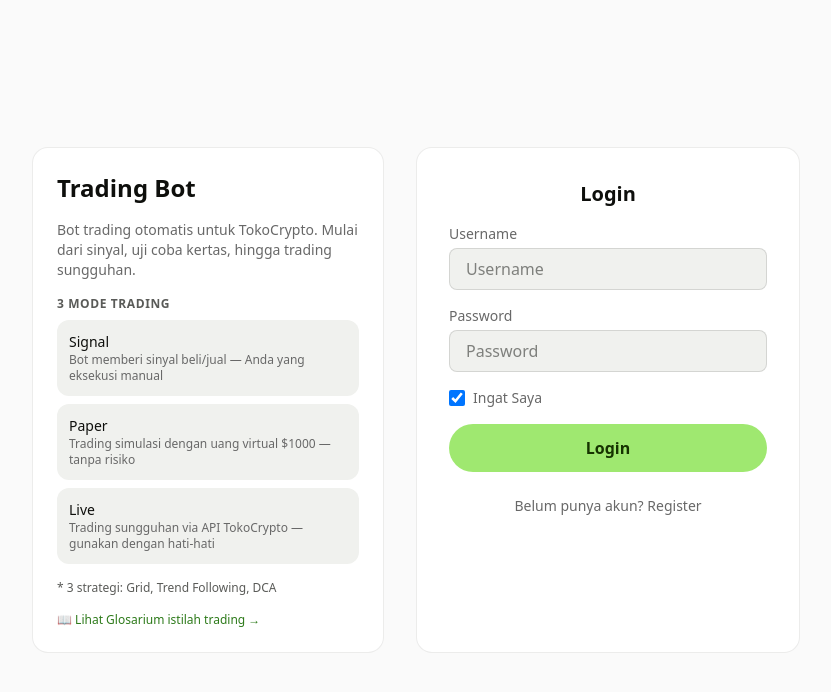
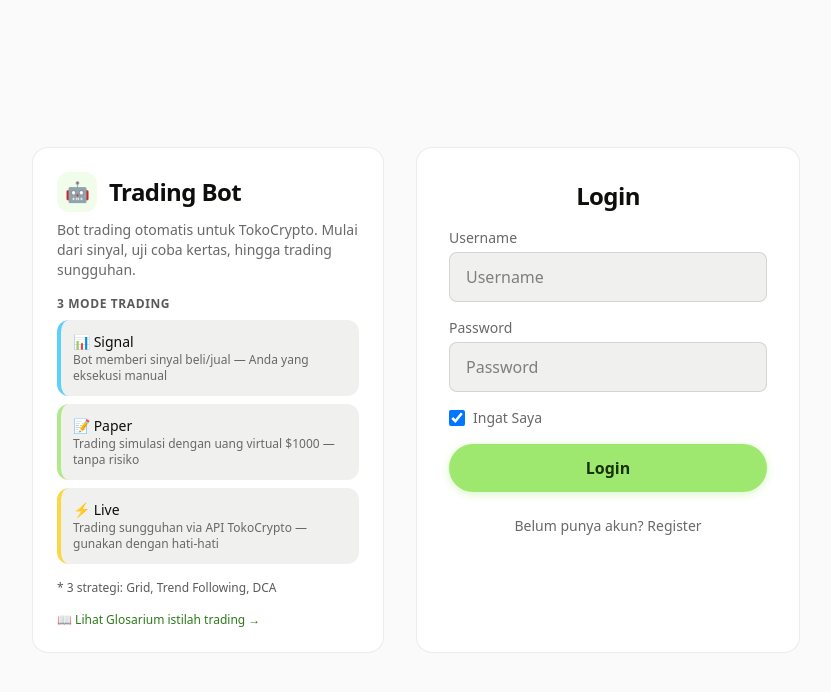
Before and after one commit to jhontea/nt, a Next.js app in the folder frontend/: page /login in a window 1280 px wide. Shown: the top 692 px of the page, without its empty margins (224-1055 px from the left). Built offline with nearby package versions, Linux system fonts and the light colour scheme; no server answers.

Commit message:
feat(ui): improve login page — mode badges, bolder header, better inputs

```diff
--- a/frontend/src/app/login/page.tsx
+++ b/frontend/src/app/login/page.tsx
@@ -4,9 +4,9 @@ import { useAuth } from '@/lib/auth'
 import { api } from '@/lib/api'
 
 const modes = [
-  { name: 'Signal', desc: 'Bot memberi sinyal beli/jual — Anda yang eksekusi manual' },
-  { name: 'Paper', desc: 'Trading simulasi dengan uang virtual $1000 — tanpa risiko' },
-  { name: 'Live', desc: 'Trading sungguhan via API TokoCrypto — gunakan dengan hati-hati' },
+  { name: 'Signal', desc: 'Bot memberi sinyal beli/jual — Anda yang eksekusi manual', icon: '📊', border: 'border-l-4 border-l-[rgba(56,200,255,0.8)]' },
+  { name: 'Paper', desc: 'Trading simulasi dengan uang virtual $1000 — tanpa risiko', icon: '📝', border: 'border-l-4 border-l-[rgba(159,232,112,0.8)]' },
+  { name: 'Live', desc: 'Trading sungguhan via API TokoCrypto — gunakan dengan hati-hati', icon: '⚡', border: 'border-l-4 border-l-[rgba(255,209,26,0.8)]' },
 ]
 
 export default function LoginPage() {
@@ -33,16 +33,19 @@ export default function LoginPage() {
     <div className="min-h-screen flex items-center justify-center p-4 bg-[#fafafa] dark:bg-[#141411]">
       <div className="flex flex-col lg:flex-row gap-8 max-w-3xl w-full">
         {/* Info Panel */}
-        <div className="bg-white dark:bg-[#1e201c] rounded-[16px] p-6 flex-1 space-y-4 border border-[rgba(14,15,12,0.08)] dark:border-[rgba(232,235,230,0.08)]">
-           <h1 className="text-2xl font-bold text-[#0e0f0c] dark:text-[#e8ebe6]">Trading Bot</h1>
+         <div className="bg-white dark:bg-[#1e201c] rounded-[16px] p-6 flex-1 space-y-4 border border-[rgba(14,15,12,0.08)] dark:border-[rgba(232,235,230,0.08)]">
+           <div className="flex items-center gap-3 mb-2">
+             <div className="w-10 h-10 rounded-[12px] bg-[rgba(159,232,112,0.15)] flex items-center justify-center text-xl">🤖</div>
+             <h1 className="text-2xl font-black text-[#0e0f0c] dark:text-[#e8ebe6] tracking-tight">Trading Bot</h1>
+           </div>
           <p className="text-sm text-[#686868] dark:text-[#898989]">
             Bot trading otomatis untuk TokoCrypto. Mulai dari sinyal, uji coba kertas, hingga trading sungguhan.
           </p>
           <div className="space-y-2">
             <p className="text-xs text-[#5a5b58] dark:text-[#8a8d88] uppercase tracking-wider font-semibold">3 Mode Trading</p>
             {modes.map(m => (
-              <div key={m.name} className="bg-[#f0f1ee] dark:bg-[#252822] rounded-[12px] p-3">
-                <p className="text-sm font-medium text-[#0e0f0c] dark:text-[#e8ebe6]">{m.name}</p>
+              <div key={m.name} className={`bg-[#f0f1ee] dark:bg-[#252822] rounded-[12px] p-3 ${m.border}`}>
+                <p className="text-sm font-medium text-[#0e0f0c] dark:text-[#e8ebe6]">{m.icon} {m.name}</p>
                 <p className="text-xs text-[#686868] dark:text-[#898989]">{m.desc}</p>
               </div>
             ))}
@@ -53,7 +56,7 @@ export default function LoginPage() {
 
         {/* Login Form */}
         <form onSubmit={handleSubmit} className="bg-white dark:bg-[#1e201c] p-8 rounded-[16px] w-full max-w-sm space-y-4 flex-shrink-0 border border-[rgba(14,15,12,0.08)] dark:border-[rgba(232,235,230,0.08)]">
-          <h2 className="text-xl font-semibold text-center text-[#0e0f0c] dark:text-[#e8ebe6]">{isRegister ? 'Register' : 'Login'}</h2>
+          <h2 className="text-2xl font-black tracking-tight text-center text-[#0e0f0c] dark:text-[#e8ebe6]">{isRegister ? 'Register' : 'Login'}</h2>
           {error && <p className="text-[#d03238] dark:text-[#ff6b6f] text-sm">{error}</p>}
 
           <div>
@@ -62,7 +65,7 @@ export default function LoginPage() {
               id="username"
               name="username"
               type="text"
-              className="w-full px-4 py-2 bg-[#f0f1ee] dark:bg-[#252822] rounded-lg border border-[rgba(14,15,12,0.12)] dark:border-[rgba(232,235,230,0.12)] focus:border-[#9fe870] outline-none text-[#0e0f0c] dark:text-[#e8ebe6]"
+              className="w-full px-4 py-3 bg-[#f0f1ee] dark:bg-[#252822] rounded-lg border border-[rgba(14,15,12,0.12)] dark:border-[rgba(232,235,230,0.12)] focus:border-[#9fe870] focus:ring-2 focus:ring-[rgba(159,232,112,0.4)] outline-none text-[#0e0f0c] dark:text-[#e8ebe6]"
               placeholder="Username"
               value={username}
               onChange={e => setUsername(e.target.value)}
@@ -76,7 +79,7 @@ export default function LoginPage() {
             <input
               id="password"
               name="password"
-              className="w-full px-4 py-2 bg-[#f0f1ee] dark:bg-[#252822] rounded-lg border border-[rgba(14,15,12,0.12)] dark:border-[rgba(232,235,230,0.12)] focus:border-[#9fe870] outline-none text-[#0e0f0c] dark:text-[#e8ebe6]"
+              className="w-full px-4 py-3 bg-[#f0f1ee] dark:bg-[#252822] rounded-lg border border-[rgba(14,15,12,0.12)] dark:border-[rgba(232,235,230,0.12)] focus:border-[#9fe870] focus:ring-2 focus:ring-[rgba(159,232,112,0.4)] outline-none text-[#0e0f0c] dark:text-[#e8ebe6]"
               type="password"
               placeholder="Password"
               value={password}
@@ -97,10 +100,10 @@ export default function LoginPage() {
             <span className="text-sm text-[#686868] dark:text-[#898989]">Ingat Saya</span>
           </label>
 
-          <button type="submit" className="w-full py-3 bg-[#9fe870] hover:bg-[#cdffad] dark:hover:bg-[#b8f080] rounded-full font-semibold transition text-[#163300]">
+          <button type="submit" className="w-full py-3 bg-[#9fe870] hover:bg-[#cdffad] dark:hover:bg-[#b8f080] rounded-full font-semibold transition text-[#163300] shadow-[0_2px_8px_rgba(159,232,112,0.4)] hover:scale-[1.01] active:scale-[0.99]">
             {isRegister ? 'Register' : 'Login'}
           </button>
-          <button type="button" className="w-full py-2 block text-sm text-[#686868] dark:text-[#898989] hover:text-[#0e0f0c] dark:hover:text-[#e8ebe6] transition" onClick={() => setIsRegister(!isRegister)}>
+          <button type="button" className="w-full py-2 text-sm text-[#686868] dark:text-[#898989] hover:text-[#9fe870] dark:hover:text-[#9fe870] transition font-medium" onClick={() => setIsRegister(!isRegister)}>
             {isRegister ? 'Sudah punya akun? Login' : 'Belum punya akun? Register'}
           </button>
         </form>
```
